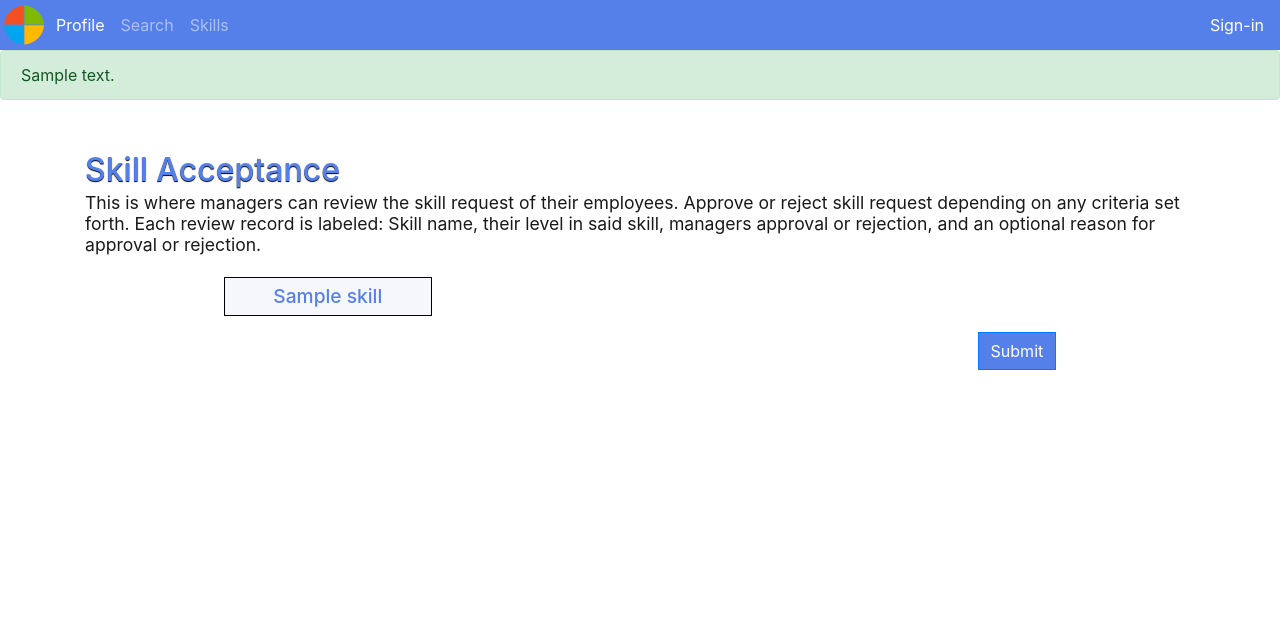
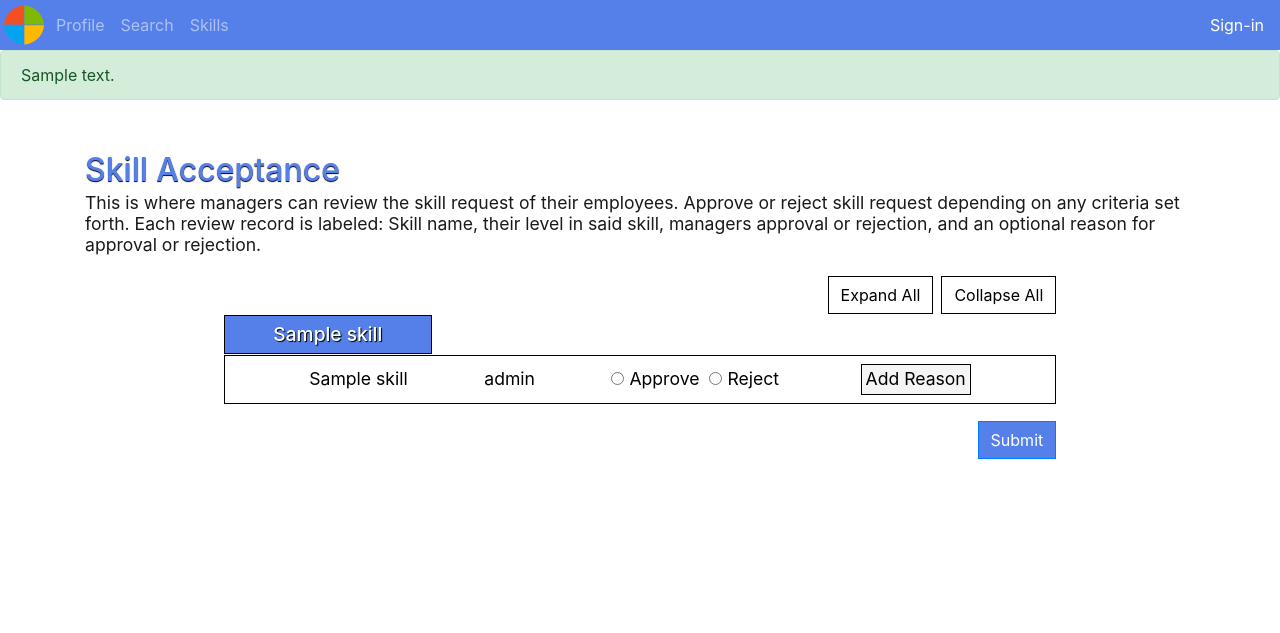
Before and after one commit to COSC481W-2022Winter/capstone-wicrosoft, a Django app: template templates/skill_acceptance.html in a window 1280 px wide. Shown: the top 633 px of the page. Run offline with Django 3.2, Linux system fonts and the light colour scheme; the template is opened without the code that fills it: most values are stand-ins (such as "Sample title", 1, 10 or a date in 2020); some libraries are stand-ins or nearby versions.

Commit message:
style:Updates design for skill acceptance.
The skill acceptance has increased usabilty through redesign.

```diff
--- a/static/js/skill_acceptance/employee_expander.js
+++ b/static/js/skill_acceptance/employee_expander.js
@@ -1,4 +1,11 @@
 $(document).ready(function (){
+
+    $("#expand_all").on("click", function(){
+        expandAllMembers();
+    })
+    $("#collapse_all").on("click", function(){
+        collapseAllMembers();
+    })
 
     $(".emp_name_container").on("click", function(){
         let empNameContainer = this;
@@ -30,6 +37,8 @@ $(document).ready(function (){
         closeModal(this)
     })
 
+    expandFirst();
+
     function closeModal(currentElement){
         $(currentElement.parentElement).addClass("d-none");
         $("body").removeClass("overlay_body");
@@ -39,5 +48,32 @@ $(document).ready(function (){
         $("body").removeClass("overlay_body");
     }
 
+    function expandAllMembers(){
+        let nameContainers = document.getElementsByClassName("emp_name_container");
+        for (let i = 0; i < nameContainers.length; i++){
+            let skillContainer = nameContainers[i].nextElementSibling;
+            if (!$(nameContainers[i]).hasClass("active_emp")){
+                $(nameContainers[i]).addClass("active_emp");
+                $(skillContainer).removeClass("d-none");
+            }
+        }
+    }
+    function collapseAllMembers(){
+        let nameContainers = document.getElementsByClassName("emp_name_container");
+        for (let i = 0; i < nameContainers.length; i++){
+            let skillContainer = nameContainers[i].nextElementSibling;
+            if ($(nameContainers[i]).hasClass("active_emp")){
+                $(nameContainers[i]).removeClass("active_emp");
+                $(skillContainer).addClass("d-none");
+            }
+        }
+    }
+
+    function expandFirst(){
+        let nameContainers = document.getElementsByClassName("emp_name_container");
+        try{ nameContainers[0].click(); }
+        catch (ex) {}
+    }
+
 
 });
--- a/templates/skill_acceptance.html
+++ b/templates/skill_acceptance.html
@@ -13,9 +13,19 @@
         <script src="{% static 'js/skill_acceptance/employee_expander.js' %}"></script>
     {% endblock %}
     {% block title %}<title>Skill Acceptance</title>{% endblock %}
-    {% block profile_page %}
-        <li class="nav-item active">
-            <a class="nav-link" href="{% url 'profile' %}">Profile <span class="sr-only">(current)</span></a>
+    {% block admin_tools %}
+        <li class="nav-item active dropdown">
+            <a class="nav-link dropdown-toggle" href="#" id="navbarDropdownMenuLink" data-toggle="dropdown" aria-haspopup="true" aria-expanded="false">
+                <span class="notification_indicator d-none"></span>
+            Admin Tools
+            </a>
+            <div class="dropdown-menu p-0 rounded-0" style="box-shadow: 1px 1px 2px black;" aria-labelledby="navbarDropdownMenuLink">
+                <a class="dropdown-item" style="background-color: #f8f9fa;" href="{% url 'skillAcceptance' %}">Skill Acceptance
+                    <span id="skill_notification_count" class="badge badge-primary ml-1 d-none"></span>
+                </a>
+                <div class="dropdown-divider m-0"></div>
+                <a class="dropdown-item" href="{% url 'import' %}">Employee Creation</a>
+            </div>
         </li>
     {% endblock %}
 </head>
@@ -43,7 +53,10 @@
             <form method="POST" style="color: black;width: 75%;margin: 0 auto;">
             {% csrf_token %}
 
-                <div class="expandall_collapseall_container"></div>
+                <div class="d-flex justify-content-end">
+                    <span id="expand_all" class="btn rounded-0" style="border: 1px solid black;">Expand All</span>
+                    <span id="collapse_all" class="btn rounded-0 ml-2" style="border: 1px solid black;">Collapse All</span>
+                </div>
 
                 <div id="all_skills_container">
 
```
